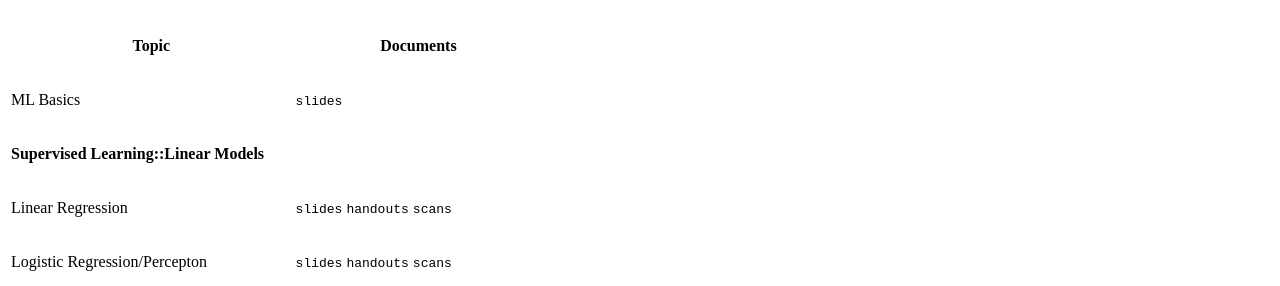
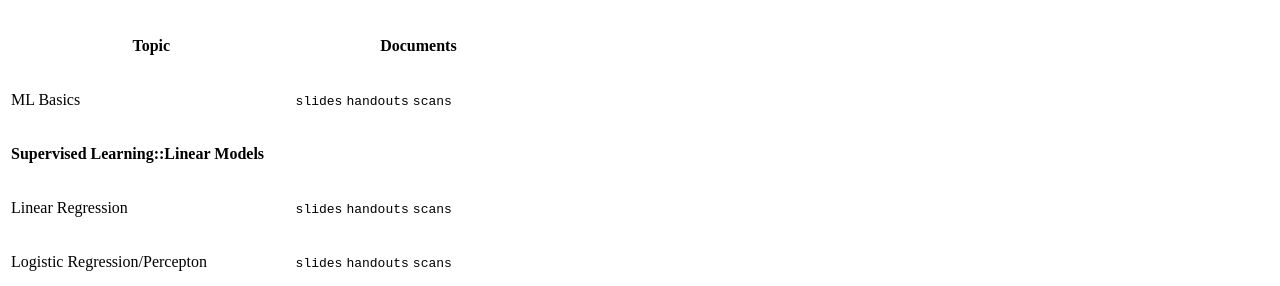
Before and after one commit to ubdsgroup/mlcourse-ub, a Sphinx documentation site: the page built from source/docs.rst, in a window 1280 px wide. Shown: the part 436-722 px from the top of the page. Built offline with Sphinx 7.4.7 and the Read the Docs theme 2.0.0, drawn with Linux system fonts in a browser that asks for light colours.

```diff
--- a/source/docs.rst
+++ b/source/docs.rst
@@ -15,7 +15,7 @@ Documents
    * - Topic
      - Documents
    * - ML Basics
-     - :download:`slides <intro-beamer.pdf>`
+     - :download:`slides <intro-beamer.pdf>` :download:`handouts <intro-handout.pdf>` :download:`scans <intro-scans.pdf>`
    * - **Supervised Learning::Linear Models**
      -
    * - Linear Regression
--- a/source/lecturevideos.rst
+++ b/source/lecturevideos.rst
@@ -11,7 +11,7 @@ Links will be added here as the course progresses.
    :header: "Week","Monday","Wednesday","Friday"
    :widths: 10,15,15,15
 
-   "*Week 1*",`Feb 01 <https://buffalo.zoom.us/rec/share/XfTA_tYRTFFfjLKjQzrNjbetRqGZcpeCYuP9jqWiVJ2hcDGvE4fY8ezpmRr_stk.aVAFkVffQS-pqqfl?startTime=1612205376000>`_,`Feb 03 <https://buffalo.zoom.us/rec/share/EUlXD6sdePaf4VY0ZuPIIVQ7Qj4WltFLJ7kJReN2Y9lCWU8lZ3yNaKQqqZa4fI1-.rki53kGeQJwQAS0a>`_,Feb 05
+   "*Week 1*",`Feb 01 <https://buffalo.zoom.us/rec/share/XfTA_tYRTFFfjLKjQzrNjbetRqGZcpeCYuP9jqWiVJ2hcDGvE4fY8ezpmRr_stk.aVAFkVffQS-pqqfl?startTime=1612205376000>`_,`Feb 03 <https://buffalo.zoom.us/rec/share/EUlXD6sdePaf4VY0ZuPIIVQ7Qj4WltFLJ7kJReN2Y9lCWU8lZ3yNaKQqqZa4fI1-.rki53kGeQJwQAS0a>`_,`Feb 05 <https://buffalo.zoom.us/rec/share/50mWjI_9orUWw5xvTbKN08DNxlfkMZXAqXjLwAvfz0Oun_ThOvd8TxbLH2-NqZKx.ajvhGzWLUFPLBRW7>`_
    "*Week 2*",Feb 08 ,Feb 10 ,Feb 12
    "*Week 3*",Feb 15 ,Feb 17 ,Feb 19
    "*Week 4*",Feb 22 ,Feb 24 ,Feb 26
```
Also changed, not shown: 1 other file.
